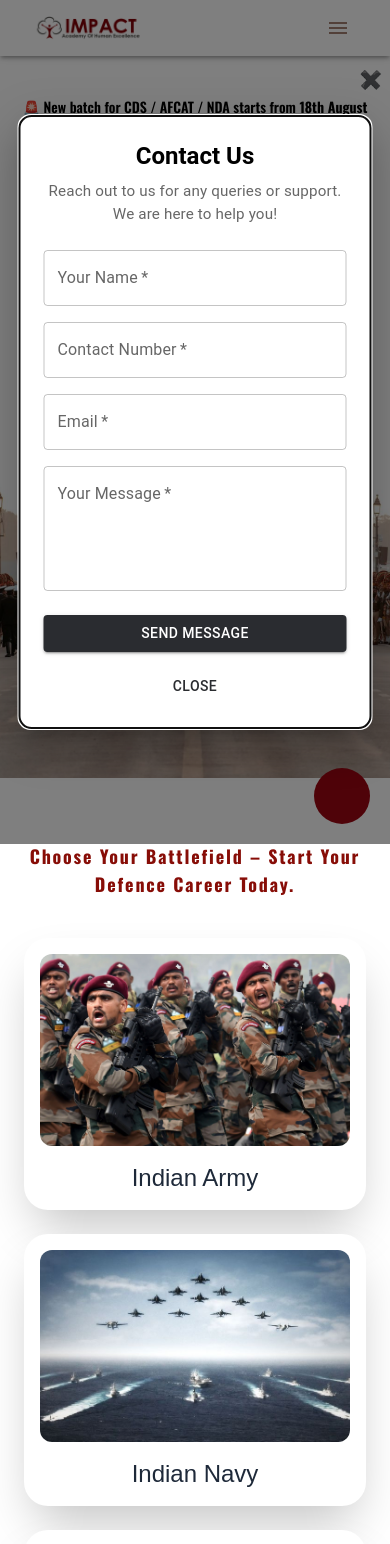
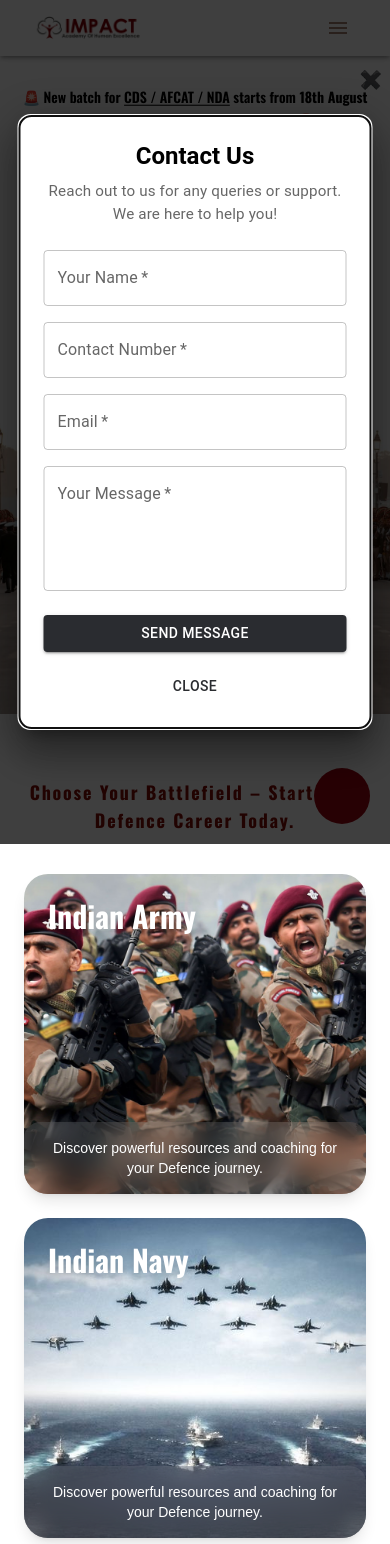
Before and after one commit to anuragandikote/Iahepl, a Next.js app: page / in a window 390 px wide. Shown: the top 1544 px of the page. Built offline with nearby package versions, Linux system fonts and the light colour scheme; some icons are missing.

Commit message:
CTA on banner and header.

```diff
--- a/src/components/AnnouncementBar.tsx
+++ b/src/components/AnnouncementBar.tsx
@@ -15,7 +15,7 @@ export default function AnnouncementBar() {
       >
         ✖️
       </button>
-      <div className="max-w-6xl mx-auto text-center font-oswald font-semibold text-sm sm:text-base md:text-lg leading-relaxed mt-8">
+      <div className="animate-bounce max-w-6xl mx-auto text-center font-oswald font-semibold text-sm sm:text-base md:text-lg leading-relaxed mt-8">
         🚨 New batch for <span className="underline underline-offset-2">CDS / AFCAT / NDA</span> starts from <strong>18th August 2025</strong> & SSB batch starts <strong className='underline'>every Monday</strong> 🚨
       </div>
     </div>
--- a/src/components/Navigation.tsx
+++ b/src/components/Navigation.tsx
@@ -18,6 +18,8 @@ import {
 import { Menu as MenuIcon, ExpandMore, ExpandLess } from '@mui/icons-material';
 import { useTheme } from '@mui/material/styles';
 import Link from 'next/link';
+import Fab from '@mui/material/Fab';
+import CallIcon from '@mui/icons-material/Call';
 
 type MenuItems = {
   [key: string]: string[];
@@ -33,18 +35,21 @@ const getItemLink = (item: string, subItem?: string) => {
   switch (item) {
     case 'Home':
       return '/';
-    case 'Gallery':
-      return '/gallery';
-    case 'Contact Us':
-      return '/contact-us';
-    case 'FAQ':
-      return '/faq';
     case 'Written Exam Coaching':
       return `/written-exam-coaching/${formatUrl(subItem!)}`;
     case 'SSB Interviews':
       return `/ssb-interview/${formatUrl(subItem!)}`;
-    case 'About Us':
-      return '/about-us/';
+    case 'More':
+      switch (subItem) {
+        case 'About Us':
+          return '/about-us';
+        case 'Gallery':
+          return '/gallery';
+        case 'Contact Us':
+          return '/contact-us';
+        default:
+          return '/';
+      }
     default:
       return '/';
   }
@@ -210,6 +215,12 @@ export default function Navigation({ menuItems }: NavigationProps) {
               </Box>
             );
           })}
+          <a href="tel:+917989050069">
+            <button type="button" className="bg-black hover:bg-[#870d07] text-white px-4 py-2 rounded-md font-semibold shadow-lg tracking-wider border-b-4 border-[#870d07] duration-100 transition cursor-pointer flex items-center text-sm">
+              <CallIcon className="mr-2 w-2 h-2"/>
+              Call Now
+            </button>
+          </a>
         </Box>
       )}
     </>
--- a/src/components/delayedModal.tsx
+++ b/src/components/delayedModal.tsx
@@ -1,6 +1,11 @@
 "use client";
 
-import React, { useEffect, useState } from "react";
+import React, {
+  useEffect,
+  useState,
+  forwardRef,
+  useImperativeHandle,
+} from "react";
 import {
   Modal,
   Box,
@@ -11,7 +16,12 @@ import {
   Backdrop,
 } from "@mui/material";
 
-const DelayedModal = () => {
+export type DelayedModalHandle = {
+  openModal: () => void;
+};
+
+// Create a ref-forwarding component
+const DelayedModal = forwardRef((props, ref) => {
   const [showModal, setShowModal] = useState(false);
   const [submitted, setSubmitted] = useState(false);
   const [loading, setLoading] = useState(false);
@@ -22,6 +32,12 @@ const DelayedModal = () => {
     message: "",
   });
 
+  // Expose openModal to parent via ref
+  useImperativeHandle(ref, () => ({
+    openModal: () => setShowModal(true),
+  }));
+
+  // Delay opening modal
   useEffect(() => {
     const timer = setTimeout(() => {
       setShowModal(true);
@@ -29,7 +45,9 @@ const DelayedModal = () => {
     return () => clearTimeout(timer);
   }, []);
 
-  const handleChange = (e: React.ChangeEvent<HTMLInputElement | HTMLTextAreaElement>) => {
+  const handleChange = (
+    e: React.ChangeEvent<HTMLInputElement | HTMLTextAreaElement>
+  ) => {
     setForm({ ...form, [e.target.name]: e.target.value });
   };
 
@@ -164,7 +182,11 @@ const DelayedModal = () => {
                 color="primary"
                 disabled={loading}
                 fullWidth
-                sx={{ mt: 1, backgroundColor: "#2A2C30", ":hover": { backgroundColor: "#1f2023" } }}
+                sx={{
+                  mt: 1,
+                  backgroundColor: "#2A2C30",
+                  ":hover": { backgroundColor: "#1f2023" },
+                }}
               >
                 {loading ? "Submitting..." : "Send Message"}
               </Button>
@@ -182,6 +204,6 @@ const DelayedModal = () => {
       </Fade>
     </Modal>
   );
-};
+});
 
 export default DelayedModal;
--- a/src/features/home/data/home-data.ts
+++ b/src/features/home/data/home-data.ts
@@ -21,16 +21,17 @@ const appendText = 'Written Coaching'
 export const menuItems = {
   'Home': [],
   'Written Exam Coaching': [
-        `NDA ${appendText}`, `CDS ${appendText}`, `AFCAT ${appendText}`, `CAPF ${appendText}`
+    `NDA ${appendText}`,
+    `CDS ${appendText}`,
+    `AFCAT ${appendText}`,
+    `CAPF ${appendText}`
   ],
   'SSB Interviews': [
     'SSB Procedure'
   ],
-    'About Us': [],
-    'Gallery': [],
-    // 'FAQ': [],
-    /* 'SSB HELP': [
-      'SSB Procedure', 'SSB Experience', 'Success Stories', 'Downloads'
-    ], */
-    'Contact Us': []
-}
+  'More': [
+    'About Us',
+    'Gallery',
+    'Contact Us'
+  ]
+};
--- a/src/features/landing/components/DefenceCards.tsx
+++ b/src/features/landing/components/DefenceCards.tsx
@@ -5,23 +5,40 @@ type DefenceCardProps = {
   image: string;
 };
 
-const DefenceCard = ({ title, image }: DefenceCardProps) => (
-  <div className="rounded-3xl p-4 flex flex-col shadow-2xl bg-white overflow-hidden min-h-[15rem] md:min-h-[24rem] transition-transform hover:scale-[1.015]">
-    <div className="relative w-full h-48 sm:h-32 md:h-80 mb-4 rounded-xl overflow-hidden">
+const DefenceCard = ({ title, image }: DefenceCardProps) => {
+  return (
+    <div className="relative group w-full h-80 sm:h-96 rounded-3xl overflow-hidden shadow-lg transform transition duration-100 hover:scale-105 hover:shadow-[0_10px_40px_rgba(135,13,7,0.5)]">
+      {/* Image */}
       <Image
         src={image}
         alt={title}
         fill
+        priority
         unoptimized
-        priority
-        className="object-cover"
+        className="object-cover object-center"
       />
+
+      {/* Floating Title */}
+      <div className="absolute top-6 left-6 z-20">
+        <h3 className="text-3xl sm:text-4xl font-extrabold text-white font-oswald drop-shadow-lg">
+          {title}
+        </h3>
+      </div>
+
+      {/* Glass Bottom Section */}
+      <div className="absolute bottom-0 left-0 right-0 p-4 bg-white/10 backdrop-blur-md rounded-t-2xl z-20">
+        <p className="text-white text-sm sm:text-base text-center">
+          Discover powerful resources and coaching for your Defence journey.
+        </p>
+
+        {/* <div className="mt-4 flex justify-center">
+          <button className="px-5 py-2 text-sm font-semibold text-white bg-[#870d07] hover:bg-[#6f0a05] rounded-full transition-all duration-300 shadow-md hover:shadow-xl">
+            Explore →
+          </button>
+        </div> */}
+      </div>
     </div>
-
-    <div className="text-2xl font-medium text-gray-800 text-center px-2">
-      {title}
-    </div>
-  </div>
-);
+  );
+};
 
 export default DefenceCard;
--- a/src/features/landing/components/DefenceSection.tsx
+++ b/src/features/landing/components/DefenceSection.tsx
@@ -1,6 +1,4 @@
 import DefenceCard from "./DefenceCards";
-import DefneceCards from "./DefenceCards";
-import BenefitCard from "./DefenceCards";
 
 const defences = [
   {
--- a/src/features/landing/components/HeroSection.tsx
+++ b/src/features/landing/components/HeroSection.tsx
@@ -1,7 +1,18 @@
+'use client'
 import Image from "next/image";
+import DelayedModal, { DelayedModalHandle } from "@/components/delayedModal";
+import { useRef } from "react";
 
-const HeroSection = () => (
-  <section className="relative overflow-hidden  px-4 py-16 sm:py-20 text-center h-[500px] sm:h-[300px] lg:h-[550px]">
+const HeroSection = () => {
+
+  const modalRef = useRef<DelayedModalHandle | null>(null);
+
+  const handleJoinClick = () => {
+    modalRef.current?.openModal();
+  };
+
+  return (
+    <section className="relative overflow-hidden px-4 py-16 sm:py-20 text-center h-[500px] sm:h-[300px] lg:h-[550px]">
       {/* Background Image */}
       <div className="absolute inset-0 z-0">
         <Image
@@ -22,8 +33,13 @@ const HeroSection = () => (
         <p className="text-sm md:text-2xl mt-5 font-bold text-[#870d07] mx-auto px-4 font-league-spartan">
           Real Army Officers as Mentors · Hostel Facility · Physical & Written Prep
         </p>
+        <button onClick={handleJoinClick} className="mt-6 mx-4 bg-black hover:bg-[#870d07] text-white text-sm md:text-lg font-oswald font-bold px-6 py-3 rounded-md uppercase shadow-lg tracking-wider border-b-4 border-[#870d07] duration-100 transition cursor-pointer">
+          Got the Guts to Wear the Uniform? <br /> Join Us Now!
+        </button>
+        <DelayedModal ref={modalRef} />
       </div>
     </section>
-);
+  )
+};
 
 export default HeroSection;
--- a/src/features/landing/main-landing.tsx
+++ b/src/features/landing/main-landing.tsx
@@ -5,7 +5,7 @@ import CoursesOfferedSection from "./components/coursesOffered";
 
 export default function LeadCapturePage() {
   return (
-    <div className="py-32">
+    <div className="py-16">
       <HeroSection />
       <DefenceSection />
       <CoursesOfferedSection/>
@@ -13,5 +13,3 @@ export default function LeadCapturePage() {
     </div>
   );
 }
-
-// bg-gradient-to-b from-[#fffffa] to-[#a68272]
```
Lines whose indentation alone changed are shown as unchanged.
